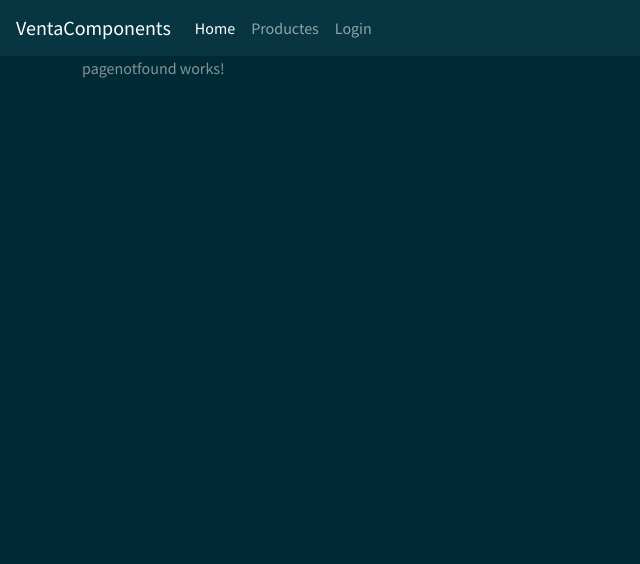
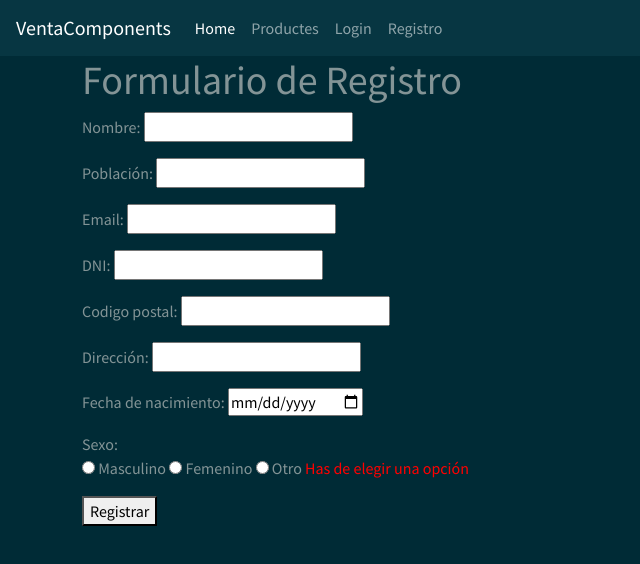
Before and after one commit to Izanalejo/Frameworks-de-Desenvolupament-Web, an Angular app in the folder RA1/Pt1.1-Productes/: page /registro in a window 1280 px wide. Shown: the top 564 px of the page, without its empty margins (0-640 px from the left). Built offline with nearby package versions, Linux system fonts and the light colour scheme.

Commit message:
Ejercicio registro angular

```diff
--- a/RA1/Pt1.1-Productes/src/app/app.routes.ts
+++ b/RA1/Pt1.1-Productes/src/app/app.routes.ts
@@ -4,6 +4,7 @@ import { LlistaProductesComponent } from './components/llista-productes/llista-p
 import { PagenotfoundComponent } from './components/pagenotfound/pagenotfound.component';
 import { ShowproductsComponent } from './components/showproducts/showproducts.component';
 import { LoginComponent } from './components/login/login.component';
+import { RegistroComponent } from './components/registro/registro.component';
 
 export const routes: Routes = [
     {
@@ -31,6 +32,10 @@ export const routes: Routes = [
         component: LoginComponent
     },
     {
+        path: 'registro',
+        component: RegistroComponent
+    },
+    {
         path: '**',
         component: PagenotfoundComponent
     }
--- a/RA1/Pt1.1-Productes/src/app/components/homepage/homepage.component.css
+++ b/RA1/Pt1.1-Productes/src/app/components/homepage/homepage.component.css
@@ -1,10 +1,11 @@
 html, body {
   height: 100%;
+  width: 100%;
   margin: 0;
 }
 
 body {
   display: flex;
   flex-direction: column;
-  min-height: 100vh;
+  min-height: 600vh;
 }
--- a/RA1/Pt1.1-Productes/src/app/components/llista-productes/llista-productes.component.css
+++ b/RA1/Pt1.1-Productes/src/app/components/llista-productes/llista-productes.component.css
@@ -9,7 +9,7 @@
 
 /* Cada card individual */
 .card {
-  max-width: 300px;
+  max-width: 700px;
   flex: 1 1 250px;      /* permite que se adapten un poco al espacio */
   border: 1px solid #ddd;
   border-radius: 10px;
--- a/RA1/Pt1.1-Productes/src/app/components/login/login.component.html
+++ b/RA1/Pt1.1-Productes/src/app/components/login/login.component.html
@@ -1,33 +1,41 @@
-<p>login</p>
+<h1>Formulario de Login</h1>
 <form [formGroup]="formLogin" (ngSubmit)="submit()">
     <p>
         Nombre:
         <input type="text" formControlName="nombre" required />
 
-        @if(this.formLogin.get('nombre')?.errors?.['required']) {
-        <span>(El nombre no puede quedar vacío)</span>
-        } @if(this.formLogin.get('nombre')?.errors?.['minlength']) {
-        <span>(Debe tener como mínimo 5 caracteres)</span>
+        @if(this.formLogin.get('nombre')?.touched){
+            @if(this.formLogin.get('nombre')?.errors?.['required']) {
+            <span style="color: red;">(El nombre no puede quedar vacío)</span>
+            } @if(this.formLogin.get('nombre')?.errors?.['minlength']) {
+            <span style="color: red;">(Debe tener como mínimo 5 caracteres)</span>
+            }
         }
     </p>
     <p>
         Contraseña:
-        <input type="password" formControlName="nombre" required />
+        <input type="password" formControlName="contrasenya" required />
 
-        @if(this.formLogin.get('contrasenya')?.errors?.['required']) {
-        <span>(La contraseña no puede quedar vacía)</span>
-        } @if(this.formLogin.get('contrasenya')?.errors?.['maxlength']) {
-        <span>(Debe tener como mínimo 5 caracteres)</span>
+        @if(this.formLogin.get('contrasenya')?.touched){
+
+            @if(this.formLogin.get('contrasenya')?.errors?.['required']) {
+            <span style="color: red;">La contraseña no puede quedar vacía</span>
+            } @if(this.formLogin.get('contrasenya')?.errors?.['maxlength']) {
+            <span style="color: red;">Debe tener como máximo 10 caracteres</span>
+            }
         }
     </p>
     <p>
         Email:
-        <input type="email" formControlName="nombre" required />
+        <input type="email" formControlName="email" required />
 
-        @if(this.formLogin.get('email')?.errors?.['required']) {
-        <span>(El correo no puede quedar vacio)</span>
-        } @if(this.formLogin.get('email')?.errors?.['minlength']) {
-        <span>(Debes poner un email)</span>
+        @if(this.formLogin.get('email')?.touched){
+
+            @if(this.formLogin.get('email')?.errors?.['required']) {
+            <span style="color: red;">El correo no puede quedar vacio</span>
+            } @if(this.formLogin.get('email')?.errors?.['pattern']) {
+            <span style="color: red;">Debes poner un email</span>
+            }
         }
     </p>
     <button type="submit">Confirmar</button>
--- a/RA1/Pt1.1-Productes/src/app/components/login/login.component.ts
+++ b/RA1/Pt1.1-Productes/src/app/components/login/login.component.ts
@@ -1,5 +1,5 @@
 import { Component } from '@angular/core';
-import { FormControl, FormGroup, ReactiveFormsModule, Validators } from '@angular/forms';
+import { FormControl, FormGroup, Validators, ReactiveFormsModule } from '@angular/forms';
 
 @Component({
   selector: 'app-login',
@@ -10,7 +10,7 @@ import { FormControl, FormGroup, ReactiveFormsModule, Validators } from '@angula
 export class LoginComponent {
   formLogin=new FormGroup(
     {
-        nombre: new FormControl('sara123', [Validators.required, Validators.minLength(5)]),
+        nombre: new FormControl('', [Validators.required, Validators.minLength(5)]),
         contrasenya: new FormControl('', [Validators.required, Validators.maxLength(10)]),
         email: new FormControl('', [Validators.required, Validators.pattern("^[a-zA-Z0-9._%+-]+@[a-zA-Z0-9.-]+\\.[a-zA-Z]{2,4}$")]),
 
--- a/RA1/Pt1.1-Productes/src/app/components/menu/menu.component.html
+++ b/RA1/Pt1.1-Productes/src/app/components/menu/menu.component.html
@@ -17,6 +17,9 @@
         <li>
           <a routerLink="/login" class="nav-link" href="#">Login</a>
         </li>
+        <li>
+          <a routerLink="/registro" class="nav-link" href="#">Registro</a>
+        </li>
       </ul>
     </div>
   </div>
--- /dev/null
+++ b/RA1/Pt1.1-Productes/src/app/components/registro/registro.component.html
@@ -0,0 +1,99 @@
+<form [formGroup]="formRegister" (ngSubmit)="submit()">
+    <h1>Formulario de Registro</h1>
+    <p>
+        Nombre:
+        <input type="text" formControlName="nombre" required />
+
+        @if(this.formRegister.get('nombre')?.touched){
+            @if(this.formRegister.get('nombre')?.errors?.['required']) {
+            <span style="color: red;">(El nombre no puede quedar vacío)</span>
+            } @if(this.formRegister.get('nombre')?.errors?.['minlength']) {
+            <span style="color: red;">(Debe tener como mínimo 5 caracteres)</span>
+            }
+        }
+    </p>
+    <p>
+        Población:
+        <input type="text" formControlName="poblacion" required />
+
+        @if(this.formRegister.get('poblacion')?.touched){
+            @if(this.formRegister.get('poblacion')?.errors?.['required']) {
+            <span style="color: red;">(La población no puede quedar vacío)</span>
+            } @if(this.formRegister.get('poblacion')?.errors?.['pattern']) {
+            <span style="color: red;">(Debe ser un texto válido)</span>
+            }
+        }
+    </p>
+    <p>
+        Email:
+        <input type="email" formControlName="email" required />
+
+        @if(this.formRegister.get('email')?.touched){
+
+            @if(this.formRegister.get('email')?.errors?.['required']) {
+            <span style="color: red;">El correo no puede quedar vacio</span>
+            } @if(this.formRegister.get('email')?.errors?.['pattern']) {
+            <span style="color: red;">Debes poner un email</span>
+            }
+        }
+    </p>
+    <p>
+        DNI:
+        <input type="text" formControlName="dni" required />
+        @if(this.formRegister.get('dni')?.touched){
+            @if(this.formRegister.get('dni')?.errors?.['required']) {
+            <span style="color: red;">El DNI no puede quedar vacio</span>
+            } @if(this.formRegister.get('dni')?.errors?.['pattern']) {
+            <span style="color: red;">Debes poner un DNI válido</span>
+            }
+        }
+    </p>
+    <p>
+        Codigo postal:
+        <input type="text" formControlName="codiP" required />
+        @if(this.formRegister.get('dni')?.touched){
+            @if(this.formRegister.get('codiP')?.errors?.['required']){
+                <span style="color: red;">El codigo postal no puede quedar vacío</span>
+            } @if(this.formRegister.get('codiP')?.errors?.['pattern']){
+                <span style="color: red;">El codigo postal no es válido</span>
+            }
+        }
+    </p>
+    <p>
+        Dirección:
+        <input type="text" formControlName="direccion" required />
+
+        @if(this.formRegister.get('direccion')?.touched){
+            @if(this.formRegister.get('direccion')?.errors?.['required']){
+                <span style="color: red;">La dirección no puede quedar vacía</span>
+
+            }
+        }
+    </p>
+    <p>
+        Fecha de nacimiento:
+        <input type="date" formControlName="fecha" required />
+        @if(this.formRegister.get('fecha')?.touched){
+            @if(this.formRegister.get('fecha')?.errors?.['required']){
+                <span style="color: red;">La fecha no puede quedar vacía!</span>
+            } @if(this.formRegister.get('direccion')){
+                <span style="color: red;">La fecha no es válida</span>
+            }
+        }
+    </p>
+    <p>
+        Sexo:<br />
+        <input type="radio" name="sexo" formControlName="sexo" required /> Masculino
+        <input type="radio" name="sexo" formControlName="sexo" required /> Femenino
+        <input type="radio" name="sexo" formControlName="sexo" required /> Otro
+
+        @if(this.formRegister.get('sexo')?.errors){
+            @if(this.formRegister.get('sexo')?.errors?.['required']){
+                <span style="color: red;">Has de elegir una opción</span>
+            }
+        }
+    </p>
+    <button type="submit">Registrar</button>
+</form>
+
+<!-- nombre, direccion, codigo postal, Poblacion, Email, fecha de nac, DNI, Sexo(radio)-->
--- /dev/null
+++ b/RA1/Pt1.1-Productes/src/app/components/registro/registro.component.ts
@@ -0,0 +1,26 @@
+import { Component } from '@angular/core';
+import { FormControl, FormGroup, Validators, ReactiveFormsModule } from '@angular/forms';
+
+@Component({
+  selector: 'app-registro',
+  imports: [ReactiveFormsModule],
+  templateUrl: './registro.component.html',
+  styleUrl: './registro.component.css'
+})
+export class RegistroComponent {
+  formRegister=new FormGroup(
+    {
+        nombre: new FormControl('', [Validators.required, Validators.minLength(2)]),
+        poblacion: new FormControl('', [Validators.required, Validators.pattern("^[a-zA-Z ']{1,40}$")]),
+        email: new FormControl('', [Validators.required, Validators.pattern("^[a-zA-Z0-9._%+-]+@[a-zA-Z0-9.-]+\\.[a-zA-Z]{2,4}$")]),
+        dni: new FormControl('', [Validators.required, Validators.pattern("")]),
+        codiP: new FormControl('', [Validators.required, Validators.pattern("^[0-9]{5}$")]),
+        direccion: new FormControl('', [Validators.required, Validators.pattern("^[a-zA-Z0-9 ,.º ª]{1-100}$")]),
+        fecha: new FormControl('', [Validators.required, Validators.pattern("")]),
+        sexo: new FormControl('', [Validators.required, Validators.pattern("^[a-zA-Z0-9._%+-]+@[a-zA-Z0-9.-]+\\.[a-zA-Z]{2,4}$")]),
+    }
+  )
+  submit(): void{
+      alert('Registrado con éxito!');
+    }
+}
```
Also changed, not shown: RA1/Pt1.1-Productes/src/app/components/registro/registro.component.css (added), 1 other file (tests, documents, lock files or other folders).
